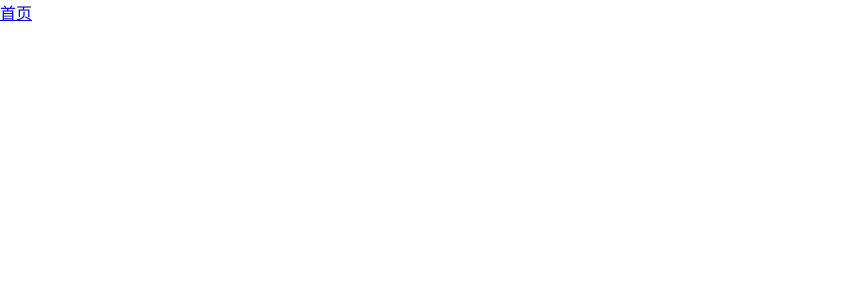
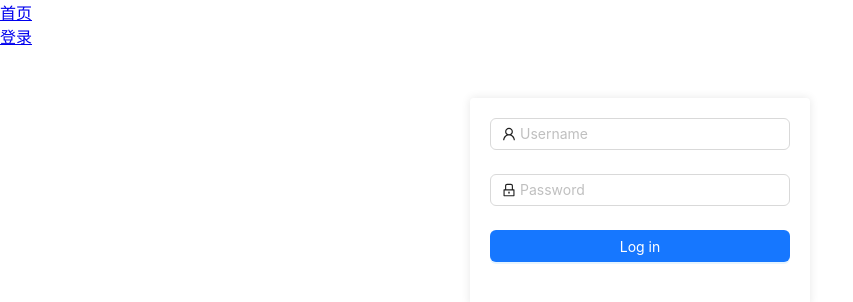
Before and after one commit to zht1014/LAPS_frontend, a React (Create React App) app: page /login in a window 1280 px wide. Before the commit this address had no page. Shown: the top 302 px of the page, without its empty margins (0-853 px from the left). Built offline with nearby package versions, Linux system fonts and the light colour scheme.

Commit message:
add Login

```diff
--- a/package.json
+++ b/package.json
@@ -37,5 +37,8 @@
       "last 1 firefox version",
       "last 1 safari version"
     ]
+  },
+  "devDependencies": {
+    "@babel/plugin-proposal-private-property-in-object": "^7.21.11"
   }
 }
--- a/src/App.js
+++ b/src/App.js
@@ -1,6 +1,7 @@
 import React from "react";
 import { BrowserRouter as Router, Route, Link, Routes } from "react-router-dom";
 import Home from './pages/Home'
+import Login from './pages/Login/Login'
 
 function App() {
   return (
@@ -8,8 +9,11 @@ function App() {
     <Router>
       <div className="App">
         <Link to="/home">首页</Link>
+        <br />
+        <Link to="/login">登录</Link>
         <Routes>
             <Route path="/home" element={<Home/>}></Route>
+            <Route path="/login" element={<Login/>}></Route>
         </Routes>
 
       </div>
--- /dev/null
+++ b/src/pages/Login/Login.css
@@ -0,0 +1,15 @@
+.login-form-wrapper {
+  max-width: 300px;
+  margin: 50px auto;
+  padding: 20px;
+  box-shadow: 0 0 10px rgba(0, 0, 0, 0.1);
+  border-radius: 4px;
+}
+
+.login-form {
+  max-width: 300px;
+}
+
+.login-form-button {
+  width: 100%;
+}
--- /dev/null
+++ b/src/pages/Login/Login.js
@@ -0,0 +1,56 @@
+import React from 'react';
+import axios from 'axios';
+import { useNavigate } from 'react-router-dom';
+import { Form, Input, Button } from 'antd';
+import { UserOutlined, LockOutlined } from '@ant-design/icons';
+import './Login.css';
+
+const Login = () => {
+    const [form] = Form.useForm();
+    const navigate = useNavigate();
+
+    const handleLogin = async (values) => {
+        try {
+            const response = await axios.post('http://localhost:3000/login', values);
+            console.log(response.data);
+            navigate('/home');
+        } catch (error) {
+            console.error('Login Failed:', error);
+        }
+    };
+
+    return (
+        <div className="login-form-wrapper">
+            <Form
+                form={form}
+                name="login_form"
+                className="login-form"
+                onFinish={handleLogin}
+            >
+                <Form.Item
+                    name="username"
+                    rules={[{ required: true, message: 'Please enter your username!' }]}
+                >
+                    <Input prefix={<UserOutlined className="site-form-item-icon" />} placeholder="Username" />
+                </Form.Item>
+                <Form.Item
+                    name="password"
+                    rules={[{ required: true, message: 'Please enter your password!' }]}
+                >
+                    <Input
+                        prefix={<LockOutlined className="site-form-item-icon" />}
+                        type="password"
+                        placeholder="Password"
+                    />
+                </Form.Item>
+                <Form.Item>
+                    <Button type="primary" htmlType="submit" className="login-form-button">
+                        Log in
+                    </Button>
+                </Form.Item>
+            </Form>
+        </div>
+    );
+};
+
+export default Login;
```
Also changed, not shown: 1 other file (tests, documents, lock files or other folders).
